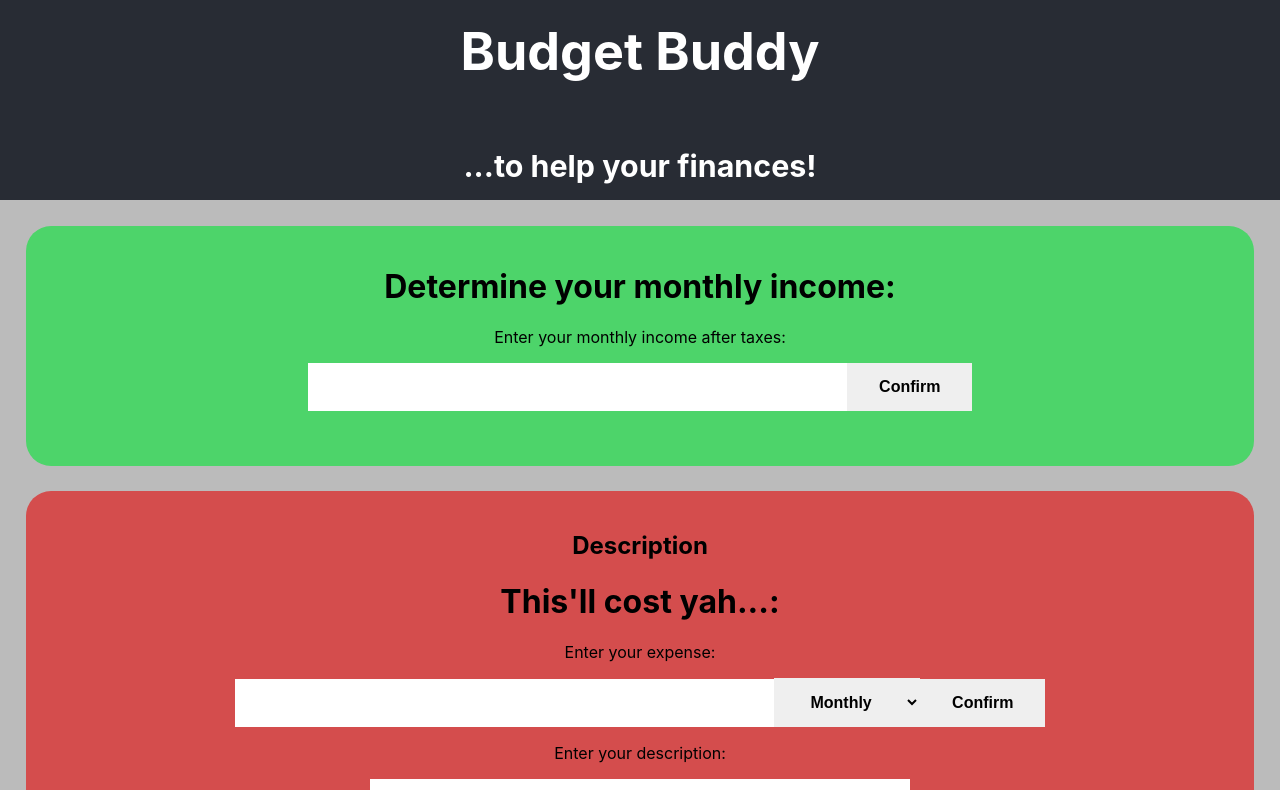
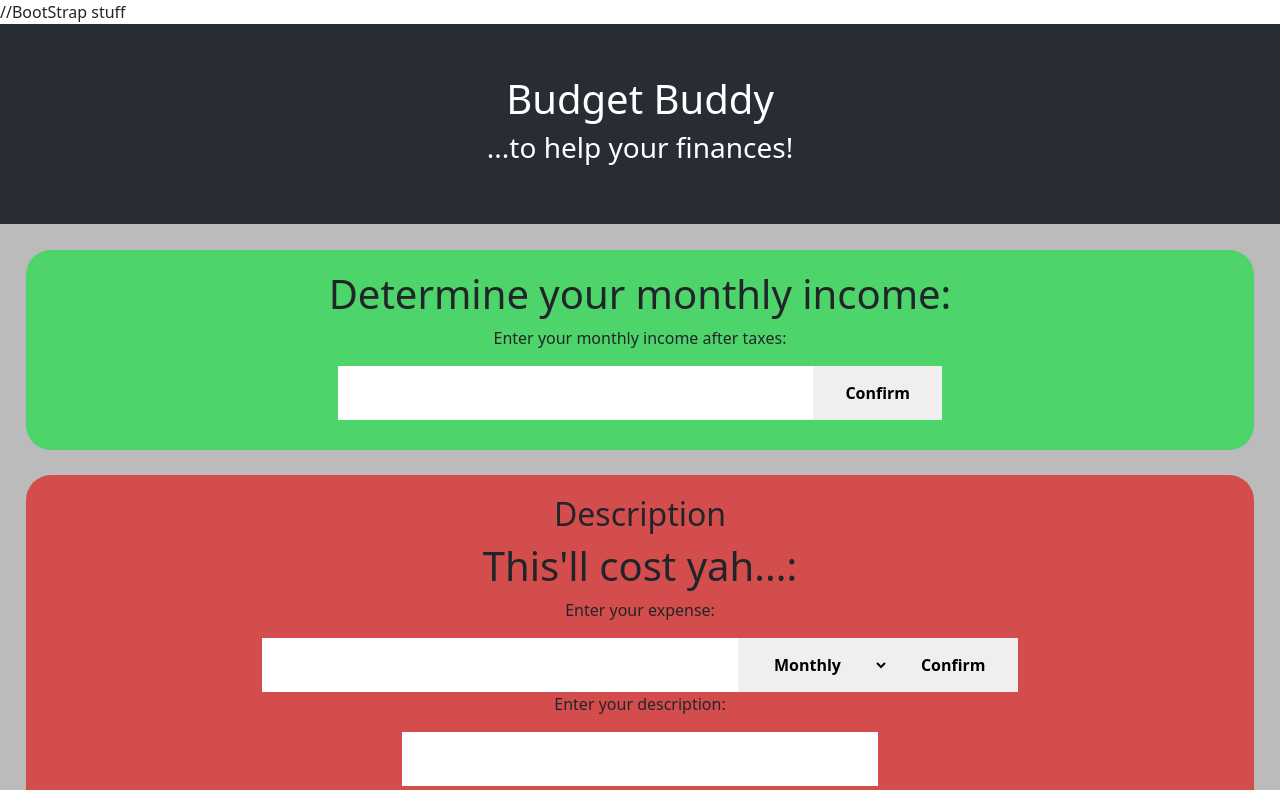
Before and after one commit to qriley/BudgetBuddy, a React (Create React App) app: page / in a window 1280 px wide. Shown: the top 790 px of the page. Built offline with nearby package versions, Linux system fonts and the light colour scheme.

Commit message:
trying to get bootstrap

```diff
--- a/package.json
+++ b/package.json
@@ -6,7 +6,9 @@
     "@testing-library/jest-dom": "^4.2.4",
     "@testing-library/react": "^9.5.0",
     "@testing-library/user-event": "^7.2.1",
+    "bootstrap": "^5.2.3",
     "react": "^16.13.1",
+    "react-bootstrap": "^2.6.0",
     "react-dom": "^16.13.1",
     "react-scripts": "3.4.1"
   },
--- a/public/index.html
+++ b/public/index.html
@@ -11,6 +11,15 @@
         gtag('config', 'G-L16RY7RK7P');
     </script>
     <meta charset="utf-8" />
+    //BootStrap stuff
+    <link href="https://cdn.jsdelivr.net/npm/bootstrap@5.0.2/dist/css/bootstrap.min.css" rel="stylesheet" integrity="sha384-EVSTQN3/azprG1Anm3QDgpJLIm9Nao0Yz1ztcQTwFspd3yD65VohhpuuCOmLASjC" crossorigin="anonymous">
+    <script src="https://cdn.jsdelivr.net/npm/bootstrap@5.0.2/dist/js/bootstrap.bundle.min.js" integrity="sha384-MrcW6ZMFYlzcLA8Nl+NtUVF0sA7MsXsP1UyJoMp4YLEuNSfAP+JcXn/tWtIaxVXM" crossorigin="anonymous"></script>
+    <link rel="stylesheet"
+          href="https://cdn.jsdelivr.net/npm/bootstrap@5.2.2/dist/css/bootstrap.min.css"
+          integrity="sha384-Zenh87qX5JnK2Jl0vWa8Ck2rdkQ2Bzep5IDxbcnCeuOxjzrPF/et3URy9Bv1WTRi"
+          crossorigin="anonymous" />
+
+
     <link rel="icon" href="%PUBLIC_URL%/favicon.svg" />
     <meta name="viewport" content="width=device-width, initial-scale=1" />
     <meta name="theme-color" content="#000000" />
--- a/src/App.js
+++ b/src/App.js
@@ -3,6 +3,8 @@ import React, { Component } from 'react';
 import './App.css';
 import IncomeComp from './IncomeComponent.js'
 import ExpenseComp from './ExpenseComponent.js'
+import 'bootstrap/dist/css/bootstrap.min.css';
+
 class App extends Component {
     constructor() {
         super();
@@ -11,7 +13,7 @@ class App extends Component {
             expense: .00,
             total: .00,
             components: 1,
-            rows: [<ExpenseComp key={this.components} totalFunction={this.updateTotal} />]
+            rows: [<ExpenseComp className="span10" key={this.components} totalFunction={this.updateTotal} />]
         }
 
     }
@@ -56,7 +58,7 @@ class App extends Component {
                 </header>
                 <div className="mainContent">
                     <div className="leftCol">
-                        <IncomeComp incomeFunction={this.incomeTotal} />
+                        <IncomeComp className="span10" incomeFunction={this.incomeTotal} />
                         <div className="additionalCards">
                             {this.state.rows}
 
--- a/src/ExpenseComponent.js
+++ b/src/ExpenseComponent.js
@@ -1,5 +1,8 @@
 import React from 'react';
 import App from './App.js'
+import 'bootstrap/dist/css/bootstrap.min.css';
+
+
 class ExpenseComponent extends React.Component {
     constructor(props) {
         super(props);
--- a/src/IncomeComponent.js
+++ b/src/IncomeComponent.js
@@ -1,4 +1,5 @@
 import React from 'react';
+import 'bootstrap/dist/css/bootstrap.min.css';
 
 class IncomeComponent extends React.Component {
     constructor(props) {
--- a/src/index.js
+++ b/src/index.js
@@ -3,6 +3,7 @@ import ReactDOM from 'react-dom';
 import './index.css';
 import App from './App';
 import * as serviceWorker from './serviceWorker';
+import 'bootstrap/dist/css/bootstrap.min.css';
 
 ReactDOM.render(
   <React.StrictMode>
```
Also changed, not shown: 1 other file (tests, documents, lock files or other folders).
